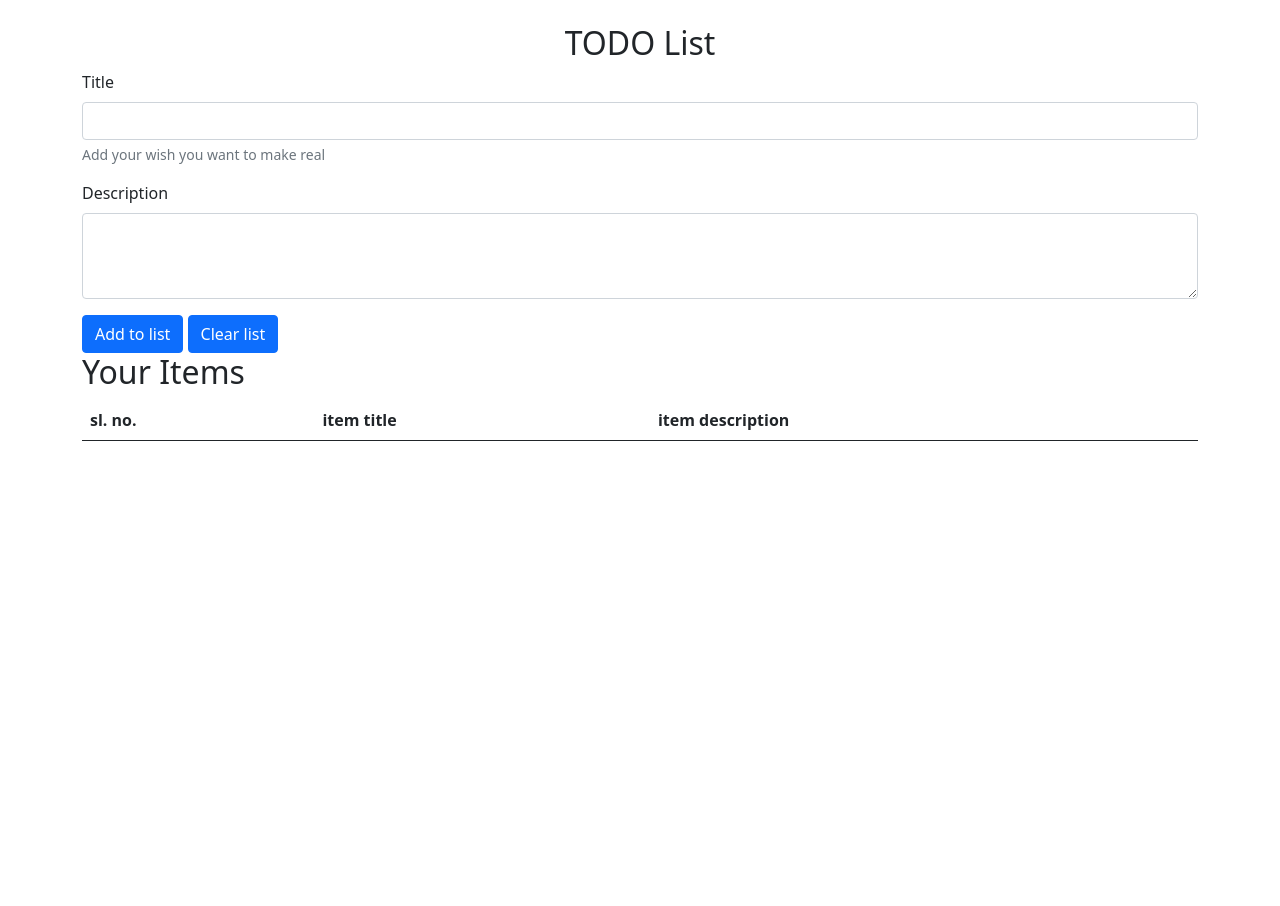
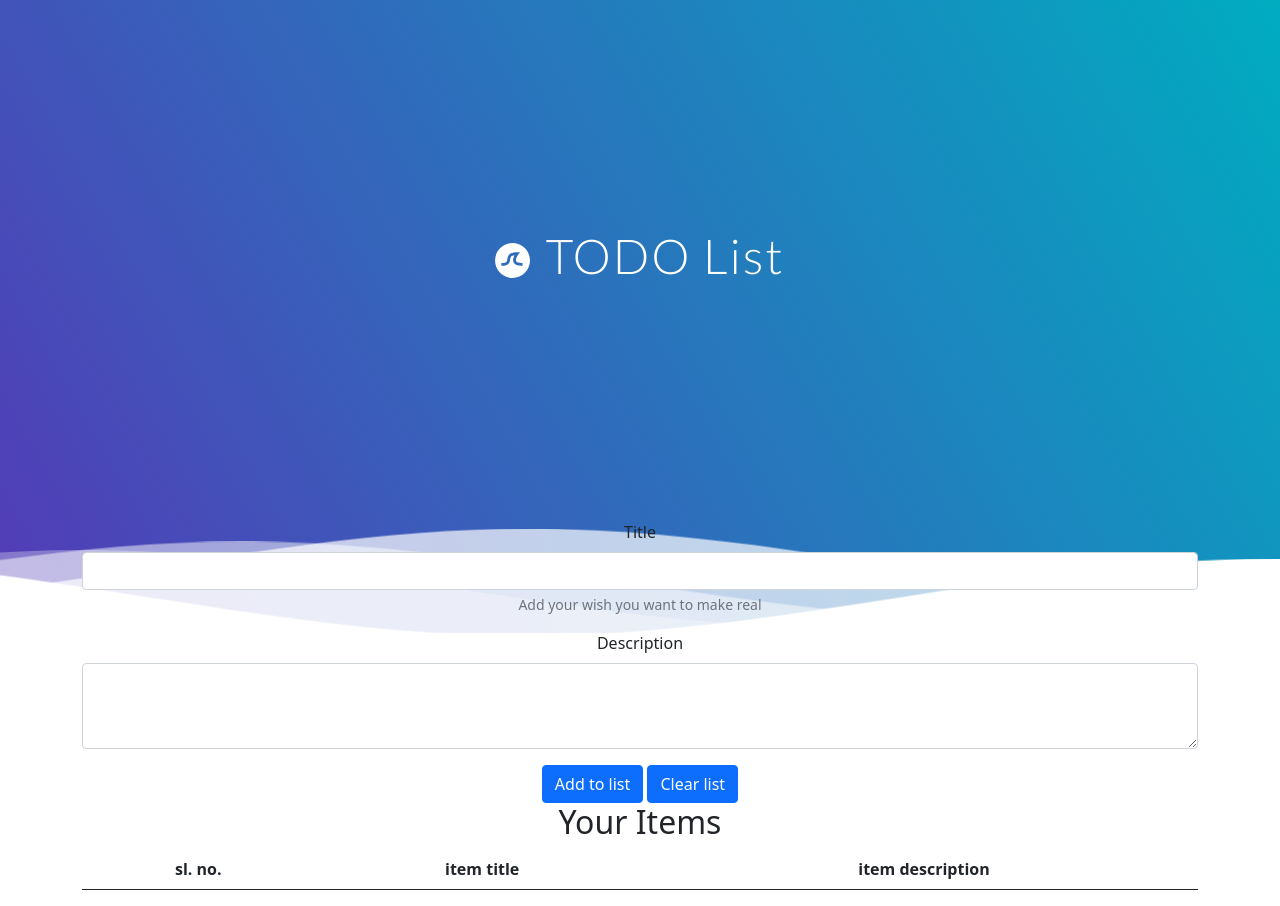
Before and after one commit to codybinu/todolist-, a plain HTML site: page index.html in a window 1280 px wide. Before the commit the page ends 800 px from the top, so only its background shows below. Drawn offline with nearby package versions, Linux system fonts and the light colour scheme.

Commit message:
code updated

```diff
--- /dev/null
+++ b/index.css
@@ -0,0 +1,105 @@
+@import url(//fonts.googleapis.com/css?family=Lato:300:400);
+
+body {
+  margin:0;
+}
+
+h1 {
+  font-family: 'Lato', sans-serif;
+  font-weight:300;
+  letter-spacing: 2px;
+  font-size:48px;
+}
+p {
+  font-family: 'Lato', sans-serif;
+  letter-spacing: 1px;
+  font-size:14px;
+  color: #333333;
+}
+
+.header {
+  position:relative;
+  text-align:center;
+  background: linear-gradient(60deg, rgba(84,58,183,1) 0%, rgba(0,172,193,1) 100%);
+  color:white;
+}
+.logo {
+  width:50px;
+  fill:white;
+  padding-right:15px;
+  display:inline-block;
+  vertical-align: middle;
+}
+
+.inner-header {
+  height:65vh;
+  width:100%;
+  margin: 0;
+  padding: 0;
+}
+
+.flex { /*Flexbox for containers*/
+  display: flex;
+  justify-content: center;
+  align-items: center;
+  text-align: center;
+}
+
+.waves {
+  position:relative;
+  width: 100%;
+  height:15vh;
+  margin-bottom:-7px; /*Fix for safari gap*/
+  min-height:100px;
+  max-height:150px;
+}
+
+.content {
+  position:relative;
+  height:20vh;
+  text-align:center;
+  background-color: white;
+}
+
+/* Animation */
+
+.parallax > use {
+  animation: move-forever 25s cubic-bezier(.55,.5,.45,.5)     infinite;
+}
+.parallax > use:nth-child(1) {
+  animation-delay: -2s;
+  animation-duration: 7s;
+}
+.parallax > use:nth-child(2) {
+  animation-delay: -3s;
+  animation-duration: 10s;
+}
+.parallax > use:nth-child(3) {
+  animation-delay: -4s;
+  animation-duration: 13s;
+}
+.parallax > use:nth-child(4) {
+  animation-delay: -5s;
+  animation-duration: 20s;
+}
+@keyframes move-forever {
+  0% {
+   transform: translate3d(-90px,0,0);
+  }
+  100% {
+    transform: translate3d(85px,0,0);
+  }
+}
+/*Shrinking for mobile*/
+@media (max-width: 768px) {
+  .waves {
+    height:40px;
+    min-height:40px;
+  }
+  .content {
+    height:30vh;
+  }
+  h1 {
+    font-size:24px;
+  }
+}
--- a/index.html
+++ b/index.html
@@ -9,42 +9,13 @@
     <!-- Bootstrap CSS -->
     <link href="https://cdn.jsdelivr.net/npm/bootstrap@5.0.0-beta2/dist/css/bootstrap.min.css" rel="stylesheet"
         integrity="sha384-BmbxuPwQa2lc/FVzBcNJ7UAyJxM6wuqIj61tLrc4wSX0szH/Ev+nYRRuWlolflfl" crossorigin="anonymous">
-
+    <link rel="stylesheet" href="index.css">
     <title>TODO List</title>
 </head>
 
 <body>
 
-    <div class="container my-4">
-        <h2 class="text-center">TODO List</h2>
-        <div class="mb-3">
-            <label for="title" class="form-label">Title</label>
-            <input type="text" class="form-control" id="title" aria-describedby="addTitle">
-            <div id="addTitle" class="form-text">Add your wish you want to make real</div>
-        </div>
-        <div class="mb-3">
-            <label for="description" class="form-label">Description</label>
-            <textarea class="form-control" id="description" rows="3"></textarea>
-        </div>
 
-        <button  id="add" class="btn btn-primary">Add to list</button>
-        <button  id="clear" class="btn btn-primary" onclick="clearStorage()">Clear list</button>
-        <div id="items">
-            <h2>Your Items</h2>
-            <table class="table">
-                <thead>
-                    <tr>
-                        <th scope="col">sl. no.</th>
-                        <th scope="col">item title</th>
-                        <th scope="col">item description</th>
-                    </tr>
-                </thead>
-                <tbody id="tableBody">
-
-                </tbody>
-            </table>
-        </div>
-    </div>
 
     <!-- Optional JavaScript; choose one of the two! -->
 
@@ -109,13 +80,91 @@
             localStorage.setItem('itemJson', JSON.stringify(itemJsonArray));
             update();
         }
-        function clearStorage(){
-            if(confirm("Do You Really Want To Clear Everything?")){
-            localStorage.clear();
-            update();
+        function clearStorage() {
+            if (confirm("Do You Really Want To Clear Everything?")) {
+                localStorage.clear();
+                update();
             }
         }
     </script>
+
+    <!-- adding animated background -->
+    <!--Hey! This is the original version
+of Simple CSS Waves-->
+
+    <div class="header">
+
+        <!--Content before waves-->
+        <div class="inner-header flex">
+            <!--Just the logo.. Don't mind this-->
+            <svg version="1.1" class="logo" baseProfile="tiny" id="Layer_1" xmlns="http://www.w3.org/2000/svg"
+                xmlns:xlink="http://www.w3.org/1999/xlink" x="0px" y="0px" viewBox="0 0 500 500" xml:space="preserve">
+                <path fill="#FFFFFF" stroke="#000000" stroke-width="10" stroke-miterlimit="10" d="M57,283" />
+                <g>
+                    <path fill="#fff"
+                        d="M250.4,0.8C112.7,0.8,1,112.4,1,250.2c0,137.7,111.7,249.4,249.4,249.4c137.7,0,249.4-111.7,249.4-249.4
+    C499.8,112.4,388.1,0.8,250.4,0.8z M383.8,326.3c-62,0-101.4-14.1-117.6-46.3c-17.1-34.1-2.3-75.4,13.2-104.1
+    c-22.4,3-38.4,9.2-47.8,18.3c-11.2,10.9-13.6,26.7-16.3,45c-3.1,20.8-6.6,44.4-25.3,62.4c-19.8,19.1-51.6,26.9-100.2,24.6l1.8-39.7		c35.9,1.6,59.7-2.9,70.8-13.6c8.9-8.6,11.1-22.9,13.5-39.6c6.3-42,14.8-99.4,141.4-99.4h41L333,166c-12.6,16-45.4,68.2-31.2,96.2	c9.2,18.3,41.5,25.6,91.2,24.2l1.1,39.8C390.5,326.2,387.1,326.3,383.8,326.3z" />
+                </g>
+            </svg>
+            <h1>TODO List</h1>
+        </div>
+
+        <!--Waves Container-->
+        <div>
+            <svg class="waves" xmlns="http://www.w3.org/2000/svg" xmlns:xlink="http://www.w3.org/1999/xlink"
+                viewBox="0 24 150 28" preserveAspectRatio="none" shape-rendering="auto">
+                <defs>
+                    <path id="gentle-wave"
+                        d="M-160 44c30 0 58-18 88-18s 58 18 88 18 58-18 88-18 58 18 88 18 v44h-352z" />
+                </defs>
+                <g class="parallax">
+                    <use xlink:href="#gentle-wave" x="48" y="0" fill="rgba(255,255,255,0.7" />
+                    <use xlink:href="#gentle-wave" x="48" y="3" fill="rgba(255,255,255,0.5)" />
+                    <use xlink:href="#gentle-wave" x="48" y="5" fill="rgba(255,255,255,0.3)" />
+                    <use xlink:href="#gentle-wave" x="48" y="7" fill="#fff" />
+                </g>
+            </svg>
+        </div>
+        <!--Waves end-->
+
+    </div>
+    <!--Header ends-->
+
+    <!--Content starts-->
+    <div class="content flex">
+        <div class="container my-4">
+            <!-- <h2 class="text-center">TODO List</h2> -->
+            <div class="mb-3">
+                <label for="title" class="form-label">Title</label>
+                <input type="text" class="form-control" id="title" aria-describedby="addTitle">
+                <div id="addTitle" class="form-text">Add your wish you want to make real</div>
+            </div>
+            <div class="mb-3">
+                <label for="description" class="form-label">Description</label>
+                <textarea class="form-control" id="description" rows="3"></textarea>
+            </div>
+
+            <button id="add" class="btn btn-primary">Add to list</button>
+            <button id="clear" class="btn btn-primary" onclick="clearStorage()">Clear list</button>
+            <div id="items">
+                <h2>Your Items</h2>
+                <table class="table">
+                    <thead>
+                        <tr>
+                            <th scope="col">sl. no.</th>
+                            <th scope="col">item title</th>
+                            <th scope="col">item description</th>
+                        </tr>
+                    </thead>
+                    <tbody id="tableBody">
+
+                    </tbody>
+                </table>
+            </div>
+        </div>
+    </div>
+    <!--Content ends-->
 </body>
 
 </html>
```
Also changed, not shown: index.js (added).
